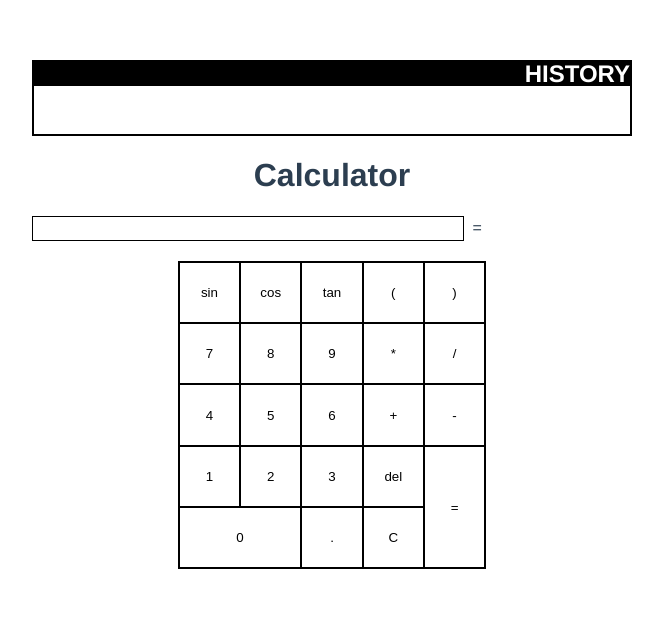
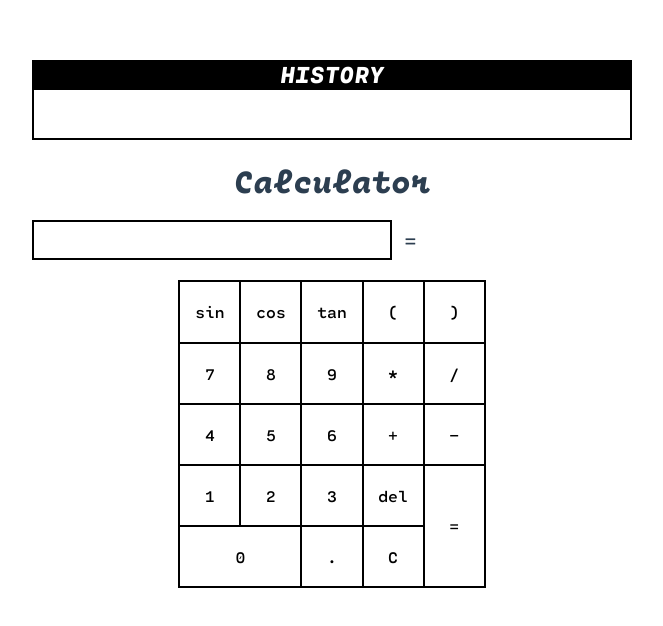
Before and after one commit to Croccifixio/calculator, a Vue app: page / in a window 1280 px wide. Shown: the top 626 px of the page, without its empty margins (308-971 px from the left). Built offline with nearby package versions, Linux system fonts and the light colour scheme.

Commit message:
Update fonts

```diff
--- a/src/App.vue
+++ b/src/App.vue
@@ -19,8 +19,22 @@ export default class App extends Vue {}
 </script>
 
 <style lang="stylus">
+@font-face
+  font-family Cartograph
+  font-weight 400
+  src url('assets/CartographCF-DemiBold.woff2') format('woff2')
+
+@font-face
+  font-family Cartograph
+  font-weight 700
+  src url('assets/CartographCF-HeavyItalic.woff2') format('woff2')
+
 #app
-  font-family Avenir, Helvetica, Arial, sans-serif
+button
+input
+  font-family Cartograph, Avenir, Helvetica, Arial, sans-serif
+
+#app
   text-align center
   color #2c3e50
   margin 60px auto 0
--- a/src/components/Calculator.vue
+++ b/src/components/Calculator.vue
@@ -62,10 +62,12 @@ export default class Calculator extends Vue {
 .wrapper
   align-items center
   display flex
+  font-size 20px
 
 .expression
-  border 1px solid #000
+  border 2px solid #000
   flex-basis calc(100% - 20ch)
+  font-size 20px
   padding 0.3em
   text-align right
 
--- a/src/components/History.vue
+++ b/src/components/History.vue
@@ -30,18 +30,19 @@ h2
   color #fff
   line-height 1
   margin 0
+  padding-bottom 0.15em
   text-transform uppercase
-  text-align right
 
 ul
   padding 0 1em 1em
 
 li
   display flex
+  font-size 18px
   justify-content flex-end
 
 .expression
-  flex-basis calc(100% - 20ch)
+  flex-basis calc(100% - 1.5ch)
   text-align right
 
 .equals
@@ -50,7 +51,7 @@ li
   padding 0 1ch
 
 .evaluation
-  flex-basis 17ch
+  flex-basis calc(100% - 1.5ch)
   font-weight 700
   text-align left
 </style>
--- a/src/components/Keypad.vue
+++ b/src/components/Keypad.vue
@@ -51,7 +51,7 @@ export default class Keypad extends Vue {
 
 <style lang="stylus" scoped>
 .keypad
-  --button-size 8ch
+  --button-size 6ch
   background-color #000
   border 2px solid #000
   display inline-grid
@@ -65,7 +65,9 @@ button
   background-color #fff
   border 0
   box-shadow none
+  cursor pointer
   display flex
+  font-size 16px
   justify-content center
   outline none
   padding 0
```
Also changed, not shown: src/assets/CartographCF-DemiBold.woff2 (added), src/assets/CartographCF-HeavyItalic.woff2 (added).
